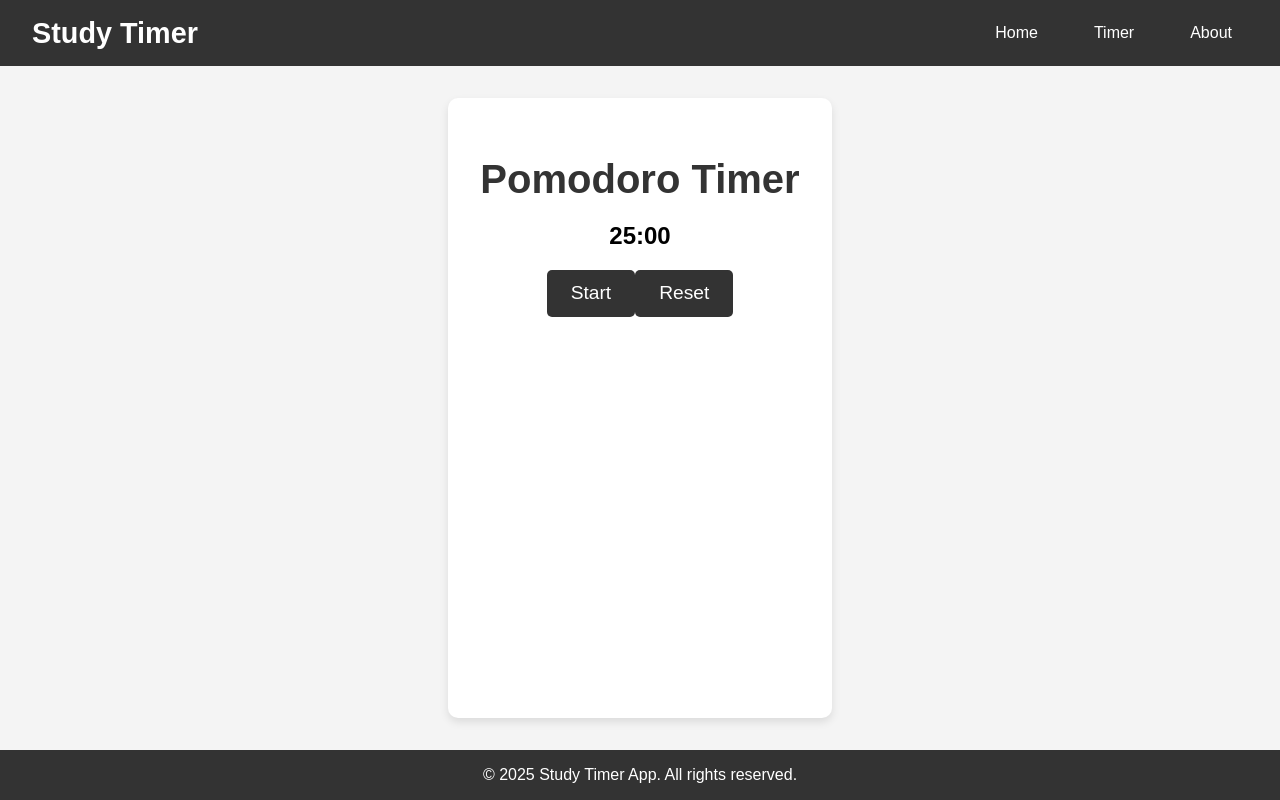
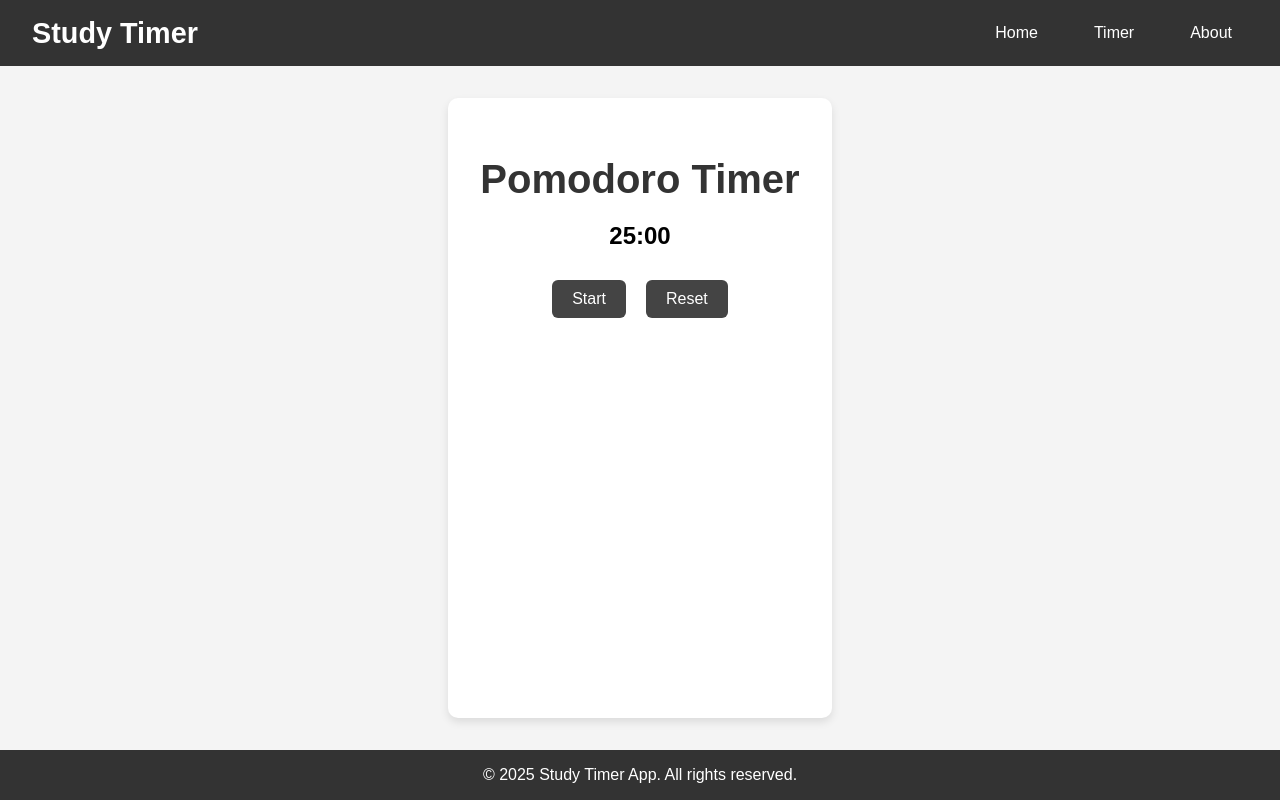
Before and after one commit to Sankalp13353/timmer-capstone, a React (Create React App) app: page /timer in a window 1280 px wide. Built offline with nearby package versions, Linux system fonts and the light colour scheme.

Commit message:
pomodoro

```diff
--- a/src/components/navbar.jsx
+++ b/src/components/navbar.jsx
@@ -1,17 +1,17 @@
 import React from 'react';
+import { Link } from 'react-router-dom';
 import '../styles/navbar.css';
-
 
 function Navbar() {
   return (
     <div className="navbar">
-      <div className='left'>
+      <div className="left">
         <h2>Study Timer</h2>
       </div>
       <div className="right">
-        <a href="#">Home</a>
-        <a href="#">Timer</a>
-        <a href="#">About</a>
+        <Link to="/">Home</Link>
+        <Link to="/timer">Timer</Link>
+        <Link to="#">About</Link>
       </div>
     </div>
   );
--- a/src/styles/App.css
+++ b/src/styles/App.css
@@ -51,3 +51,17 @@ body {
 .main button:hover {
   background-color: #555;
 }
+.main button {
+  margin: 10px;
+  padding: 10px 20px;
+  font-size: 1rem;
+  border-radius: 6px;
+  border: none;
+  background-color: #444;
+  color: white;
+  cursor: pointer;
+}
+
+.main button:hover {
+  background-color: #666;
+}
```
